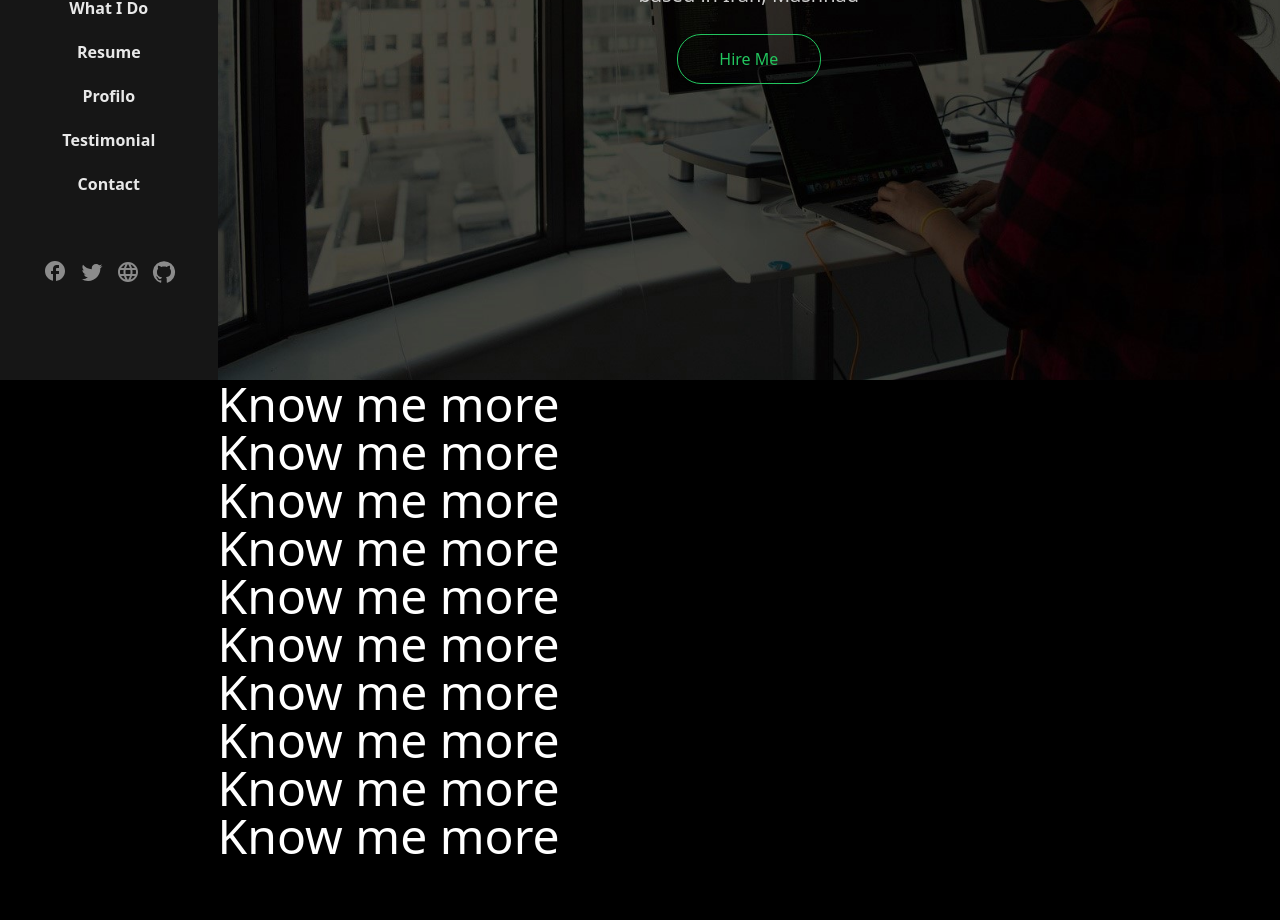
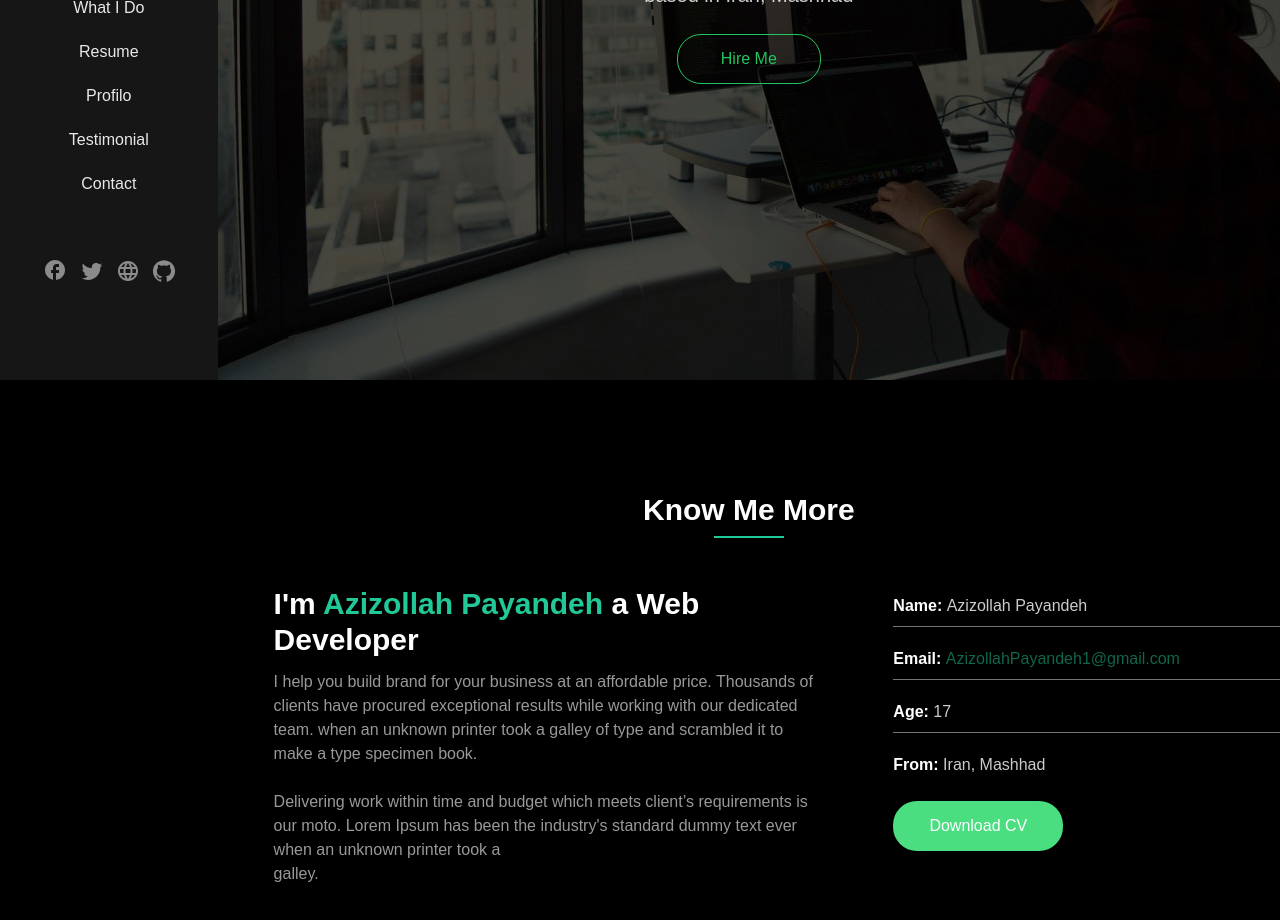
Before and after one commit to azizollahpayandeh/AzizollahPersonalSite, a React (Create React App) app: page / in a window 1280 px wide. Shown: the part 420-1340 px from the top of the page. Before the commit the page ends 1288 px from the top, so only its background shows below. Built offline with nearby package versions, Linux system fonts and the light colour scheme.

Commit message:
update about section

```diff
--- a/public/index.html
+++ b/public/index.html
@@ -26,7 +26,7 @@
     -->
     <title>React App</title>
   </head>
-  <body style="background-color: black; color: white;">
+  <body style="background-color: black; color: white; font-family: Poppins,sans-serif;">
     <noscript>You need to enable JavaScript to run this app.</noscript>
     <div id="root"></div>
     <!--
--- a/src/Components/AboutMe/AbouMe.js
+++ b/src/Components/AboutMe/AbouMe.js
@@ -1,19 +1,50 @@
-import React from 'react'
+import React from "react";
 
 export default function AbouMe() {
+  const name = "Azizollah Payandeh";
+  const email = "AzizollahPayandeh1@gmail.com";
+  const age = 17;
+  const from = "Iran, Mashhad";
+
   return (
-    <div className=''>
-        <h1 className='text-5xl'>Know me more</h1>
-        <h1 className='text-5xl'>Know me more</h1>
-        <h1 className='text-5xl'>Know me more</h1>
-        <h1 className='text-5xl'>Know me more</h1>
-        <h1 className='text-5xl'>Know me more</h1>
-        <h1 className='text-5xl'>Know me more</h1>
-        <h1 className='text-5xl'>Know me more</h1>
-        <h1 className='text-5xl'>Know me more</h1>
-        <h1 className='text-5xl'>Know me more</h1>
-        <h1 className='text-5xl'>Know me more</h1>
+    <div className="w-[100%] h-[100vh] bg-[rgb(28, 30, 31)]  ">
+      <div className="flex-col justify-center items-center text-center flex ">
+        <h1 className="text-3xl font-bold xl:mt-28 mt-24">Know Me More</h1>
+        <div className="w-[70px]  bg-[#20c997] mt-2 h-[2px]" />
+      </div>
 
+      <div className=" grid xl:grid-cols-12 ">
+        <div className="xl:col-span-7   text-center xl:text-left ml-3 mr-3 xl:ml-14 2xl:ml-36 mt-12  ">
+          <h1 className="text-3xl font-semibold ">
+            I'm <span className="text-[#20c997]">Azizollah Payandeh</span> a Web
+            Developer
+          </h1>
+          <p className="mt-3 opacity-60 ">
+            I help you build brand for your business at an affordable price.
+            Thousands of clients have procured exceptional results while working
+            with our dedicated team. when an unknown printer took a galley of
+            type and scrambled it to make a type specimen book.
+            <br />
+            <br />
+            Delivering work within time and budget which meets client’s
+            requirements is our moto. Lorem Ipsum has been the industry's
+            standard dummy text ever when an unknown printer took a
+            <br />
+            galley.
+          </p>
+        </div>
+
+        <div className="xl:col-span-5 xl:mt-9  xl:ml-14 2xl:ml-10 mt-12 ml-5">
+          <h1 className=" mt-5 "><span className="font-semibold">Name:  </span> <span className="opacity-80">{name} </span></h1>
+          <hr  className="2xl:opacity-0 opacity-50 mt-2 "/>
+          <li className="list-none mt-5"> <a href="#" ><span className="font-semibold">Email:  </span> <span className="opacity-50 mt-2 text-[#20c997]">{email}</span></a></li>
+          <hr  className="2xl:opacity-0 opacity-50 mt-2 "/>
+          <h1 className=" mt-5"><span className="font-semibold">Age:  </span> <span className="opacity-80">{age}</span> </h1>
+          <hr  className="2xl:opacity-0 opacity-50 mt-2 "/>
+          <h1 className=" mt-5"><span className="font-semibold">From:  </span> <span className="opacity-80">{from}</span> </h1>
+          <button className=" 2xl:mt-7 mt-8 xl:mt-6 bg-green-400 hover:bg-green-300 w-[170px] h-[50px] rounded-3xl transition duration-300 ease-in-out">Download CV</button>
+        </div>
+      </div>
     </div>
-  )
+  );
 }
--- a/src/Components/LeftBar/LeftBar.js
+++ b/src/Components/LeftBar/LeftBar.js
@@ -26,37 +26,37 @@ export default function LeftBar() {
     {
       text: "Home",
       link: "#",
-      className: "text-green-500 font-medium  text-xl ",
+      className: "text-[#20c997] font-medium  text-xl ",
     },
     {
       text: "About me",
       link: "#",
-      className: "hover:text-green-300 font-medium text-xl ",
+      className: "hover:text-[#20c997] font-medium text-xl ",
     },
     {
       text: "What I Do",
       link: "#",
-      className: "hover:text-green-300 font-medium text-xl ",
+      className: "hover:text-[#20c997] font-medium text-xl ",
     },
     {
       text: "Resume",
       link: "#",
-      className: "hover:text-green-300 font-medium text-xl ",
+      className: "hover:text-[#20c997] font-medium text-xl ",
     },
     {
       text: "Profilo",
       link: "#",
-      className: "hover:text-green-300 font-medium text-xl ",
+      className: "hover:text-[#20c997] font-medium text-xl ",
     },
     {
       text: "Testimonial",
       link: "#",
-      className: "hover:text-green-300 font-medium text-xl ",
+      className: "hover:text-[#20c997] font-medium text-xl ",
     },
     {
       text: "Contact",
       link: "#",
-      className: "hover:text-green-300 font-medium text-xl ",
+      className: "hover:text-[#20c997] font-medium text-xl ",
     },
   ];
 
@@ -80,7 +80,7 @@ export default function LeftBar() {
     return (
       <div className="fixed  top-0 left-0 w-full bg-[#191C1B]  text-white p-4">
         <div className="flex justify-between items-center">
-          <h1 className=" font-bold text-2xl">{name}</h1>
+          <h1 className="font-medium  text-2xl">{name}</h1>
           <div className="flex gap-2 p-[1px] -mr-17">
             {socialIcons.map((item, index) => (
               <div key={index} className={item.className}>
@@ -114,7 +114,7 @@ export default function LeftBar() {
   const profileImageSrc = "./images/mee.jpg";
 
   return (
-    <div className="left-bar fixed top-0 bottom-0 bg-[#161616] text-white  xl:w-[17%] w-[0%] float-left ">
+    <div className="left-bar fixed top-0 bottom-0 bg-[#161616] text-white xl:w-[17%] w-[0%] float-left ">
       {" "}
       <div className="flex flex-col items-center mt-7">
         <img
@@ -122,34 +122,34 @@ export default function LeftBar() {
           alt=""
           className="rounded-[50%] border-8 w-40 h-40 border-zinc-800"
         />
-        <h1 className="text-lg font-semibold mt-3 opacity-90">{name}</h1>
+        <h1 className="text-lg  mt-3 opacity-90">{name}</h1>
       </div>
       <div className="list-none flex  flex-col items-center gap-5 mt-[100px] font-medium opacity-90">
         <a href="#">
-          <li className="text-green-500 hover:bg-green-500 font-semibold">
+          <li className="text-[#20c997] hover:text-[#20c997!important] ">
             Home
           </li>
         </a>
         <a href="#">
-          <li className="hover:text-green-500 font-semibold">About me</li>
+          <li className="hover:text-[#20c997] ">About me</li>
         </a>
         <a href="#">
-          <li className="hover:text-green-500 font-semibold">What I Do</li>
+          <li className="hover:text-[#20c997] ">What I Do</li>
         </a>
         <a href="#">
-          <li className="hover:text-green-500 font-semibold">Resume</li>
+          <li className="hover:text-[#20c997] ">Resume</li>
         </a>
         <a href="#">
-          <li className="hover:text-green-500 font-semibold">Profilo</li>
+          <li className="hover:text-[#20c997] ">Profilo</li>
         </a>
         <a href="#">
-          <li className="hover:text-green-500 font-semibold">Testimonial</li>
+          <li className="hover:text-[#20c997] ">Testimonial</li>
         </a>
         <a href="#">
-          <li className="hover:text-green-500 font-semibold">Contact</li>
+          <li className="hover:text-[#20c997] ">Contact</li>
         </a>
       </div>
-      <div className="flex justify-center items-end gap-3 opacity-50 xl:mt-[60px]  2xl:mt-[260px] ">
+      <div className="flex justify-center items-end gap-3 opacity-50 xl:mt-[60px]  2xl:mt-[255px] ">
         {socialIcons.map((item, index) => (
           <div key={index} className={item.className}>
             {item.icon}
```
